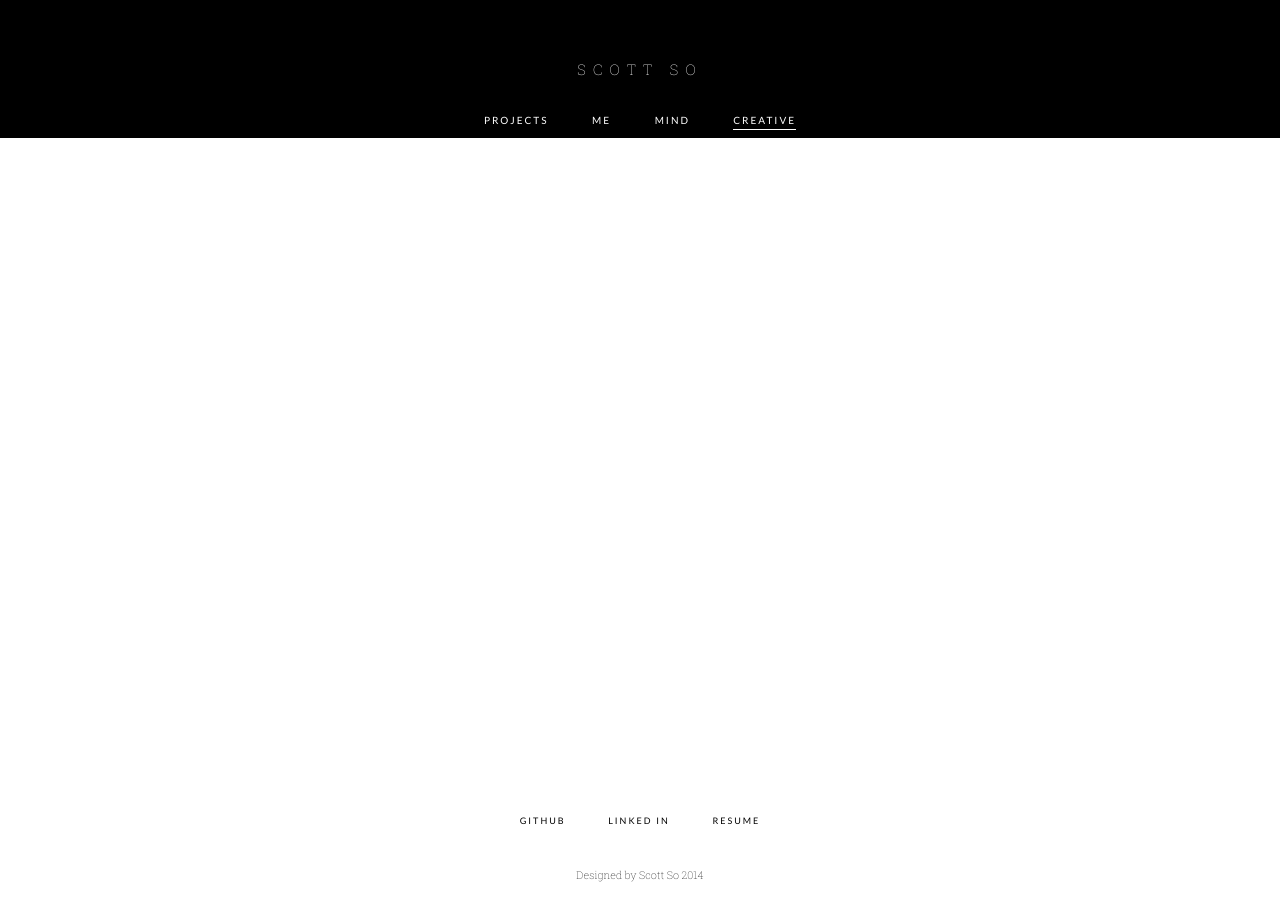
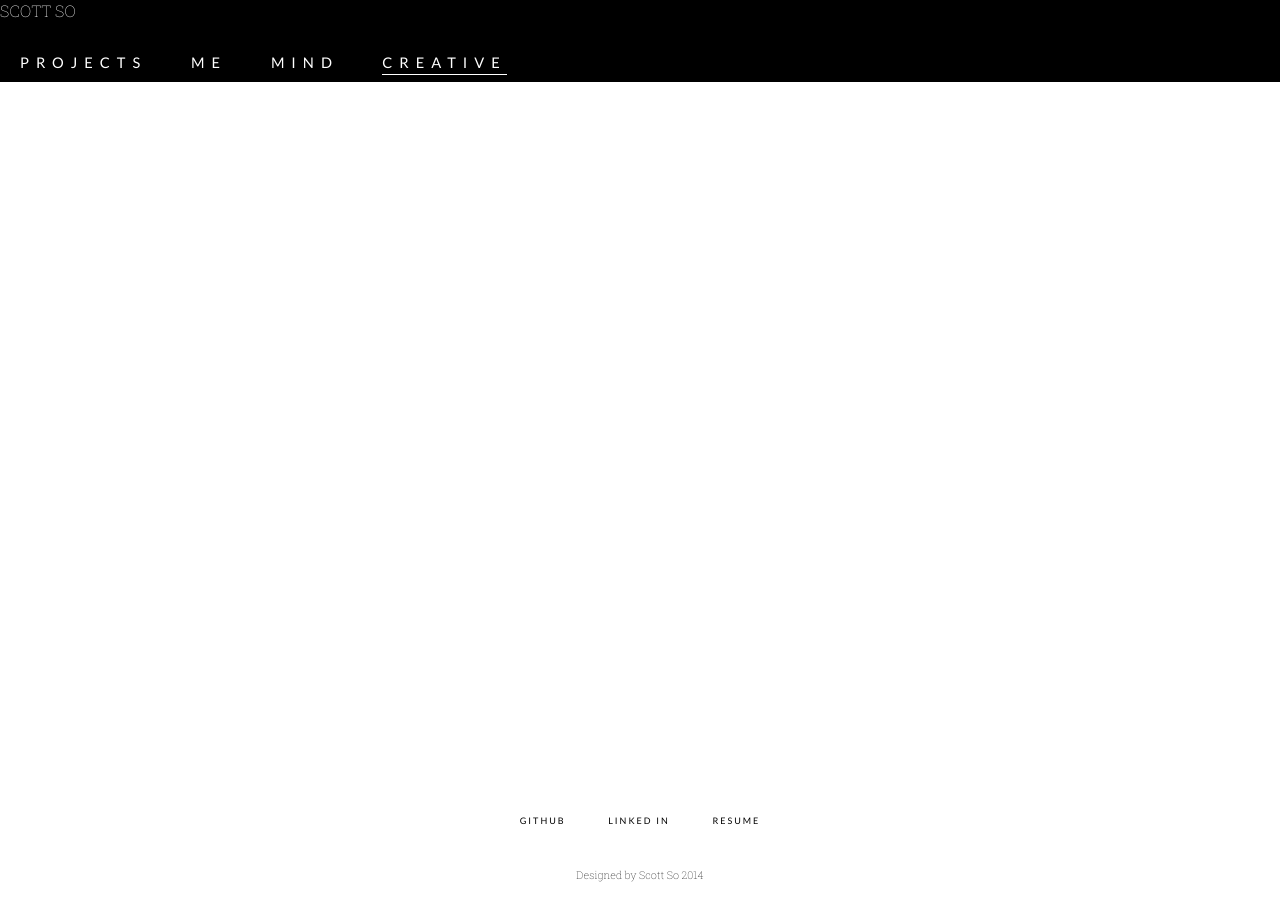
Before and after one commit to scotthso-zz/scotthso.github.io, a Jekyll site: the page built from creative.html, in a window 1280 px wide. Built offline with Jekyll 4.4.1, drawn with Linux system fonts in a browser that asks for light colours; nearby versions of some CDN libraries; Markdown is read by kramdown in place of the engine named in the settings.

Commit message:
minor fixes

```diff
--- a/css/style.css
+++ b/css/style.css
@@ -3,6 +3,7 @@
 
 html, body, body, span, object, iframe, h1, h2, h3, h4, h5, h6, p, blockquote, pre, abbr, address, cite, code, del, dfn, em, img, ins, kbd, q, samp, small, strong, sub, sup, var, b, i, dl, dt, dd, ol, fieldset, form, label, legend, table, caption, tbody, tfoot, thead, tr, th, td, article, aside, figure, footer, header, hgroup, menu, nav, section, time, mark, audio, video {
     margin: 0;
+
     border: 0;
     outline: 0;
     font-size: 100%;
@@ -42,11 +43,12 @@
 #header li {
     display: inline;
     padding: 20px;
+
    font-size: 10pt;
 }
 
 #header a {
-    text-decoration: none;
+ text-decoration: none;
     color: #fff;
     font-size: 10px;
     font-family: 'Lato', sans-serif;
@@ -71,7 +73,8 @@
     color:#fff;
 }
 
-#name {
+#name a {
+
 padding-top: 60px;
 text-align: center;
 font-size: 11pt;
```
